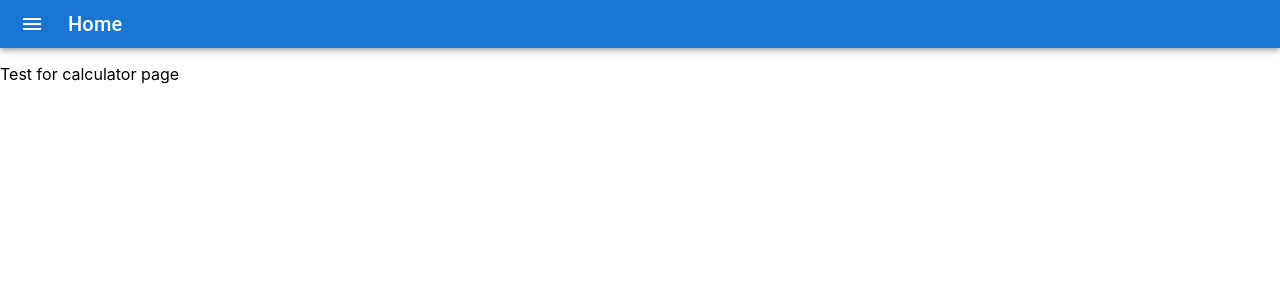
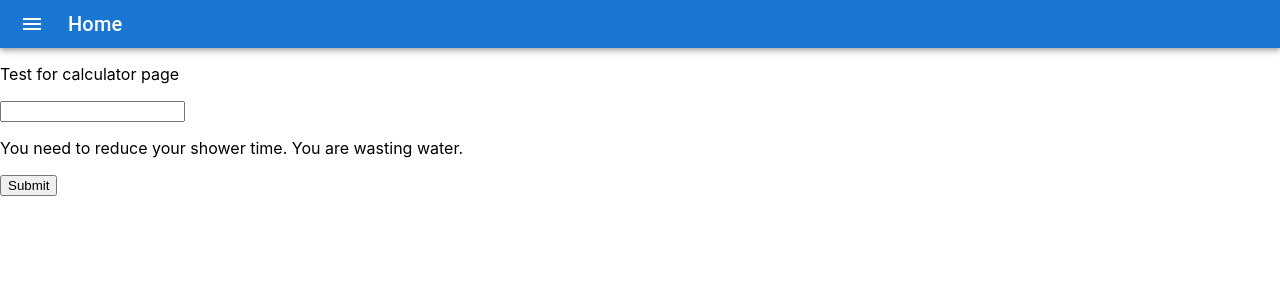
Before and after one commit to UW-INFO442-AU21/group7-smartwater, a React (Create React App) app: page /calculator in a window 1280 px wide. Shown: the top 300 px of the page. Built offline with nearby package versions, Linux system fonts and the light colour scheme.

Commit message:
Created calculator branch and mock calculator

```diff
--- a/package.json
+++ b/package.json
@@ -16,6 +16,7 @@
     "@types/react-router-dom": "^5.3.2",
     "react": "^17.0.2",
     "react-dom": "^17.0.2",
+    "react-hook-form": "^7.19.5",
     "react-router-dom": "^5.3.0",
     "react-scripts": "4.0.3",
     "styled-components": "^5.3.3",
--- a/src/Pages/CalculatorPage.js
+++ b/src/Pages/CalculatorPage.js
@@ -1,11 +1,38 @@
-import React from 'react';
+import React, { useState } from 'react';
 import Navigation from '../Components/Navigation';
+import { useForm } from "react-hook-form";
 
 export default function CalculatorPage() {
+
+    const aboveSix = (minutes: number) => minutes > 6;
+    const {
+        register,
+        handleSubmit,
+        watch,
+        formState: { errors }
+      } = useForm();
+      const formValues = useState(null);
+      const onSubmit = (data) => {
+        console.log(data);
+
+      }; // your form submit function which will invoke after successful validation
+
+      console.log(watch("example"));
     return (
         <div>
             <Navigation />
             <p>Test for calculator page</p>
+            <form onSubmit={handleSubmit(onSubmit)}>
+      {/* include validation with required or other standard HTML validation rules */}
+      <input type="number" {...register("showerMinutes", { required: true, min: 1, max: 99, validate: aboveSix})} />
+      {/* errors will return when field validation fails  */}
+      {errors.showerMinutes && errors.showerMinutes.type === "min" && (<p>You must input a number greater than 0.</p>)}
+      {aboveSix &&
+      (<p>You need to reduce your shower time. You are wasting water.</p>)}
+      <input type="submit" />
+    </form>
+    <div>
+    </div>
         </div>
     )
 }
--- /dev/null
+++ b/src/Pages/calculator.css
@@ -0,0 +1,128 @@
+body {
+  background: #0e101c;
+  font-family: -apple-system, BlinkMacSystemFont, "Segoe UI", "Roboto", "Oxygen",
+    "Ubuntu", "Cantarell", "Fira Sans", "Droid Sans", "Helvetica Neue",
+    sans-serif;
+}
+
+form {
+  max-width: 500px;
+  margin: 0 auto;
+}
+
+h1 {
+  font-weight: 100;
+  color: white;
+  text-align: center;
+  padding-bottom: 10px;
+  border-bottom: 1px solid rgb(79, 98, 148);
+}
+
+.form {
+  background: #0e101c;
+  max-width: 400px;
+  margin: 0 auto;
+}
+
+p {
+  color: #bf1650;
+}
+
+p::before {
+  display: inline;
+  content: "⚠ ";
+}
+
+input {
+  display: block;
+  box-sizing: border-box;
+  width: 100%;
+  border-radius: 4px;
+  border: 1px solid white;
+  padding: 10px 15px;
+  margin-bottom: 10px;
+  font-size: 14px;
+}
+
+label {
+  line-height: 2;
+  text-align: left;
+  display: block;
+  margin-bottom: 13px;
+  margin-top: 20px;
+  color: white;
+  font-size: 14px;
+  font-weight: 200;
+}
+
+button[type="submit"],
+input[type="submit"] {
+  background: #ec5990;
+  color: white;
+  text-transform: uppercase;
+  border: none;
+  margin-top: 40px;
+  padding: 20px;
+  font-size: 16px;
+  font-weight: 100;
+  letter-spacing: 10px;
+}
+
+button[type="submit"]:hover,
+input[type="submit"]:hover {
+  background: #bf1650;
+}
+
+button[type="submit"]:active,
+input[type="button"]:active,
+input[type="submit"]:active {
+  transition: 0.3s all;
+  transform: translateY(3px);
+  border: 1px solid transparent;
+  opacity: 0.8;
+}
+
+input:disabled {
+  opacity: 0.4;
+}
+
+input[type="button"]:hover {
+  transition: 0.3s all;
+}
+
+button[type="submit"],
+input[type="button"],
+input[type="submit"] {
+  -webkit-appearance: none;
+}
+
+.App {
+  max-width: 600px;
+  margin: 0 auto;
+}
+
+button[type="button"] {
+  display: block;
+  appearance: none;
+  background: #333;
+  color: white;
+  border: none;
+  text-transform: uppercase;
+  padding: 10px 20px;
+  border-radius: 4px;
+}
+
+hr {
+  margin-top: 30px;
+}
+
+button {
+  display: block;
+  appearance: none;
+  margin-top: 40px;
+  border: 1px solid #333;
+  margin-bottom: 20px;
+  text-transform: uppercase;
+  padding: 10px 20px;
+  border-radius: 4px;
+}
```
Also changed, not shown: 1 other file (tests, documents, lock files or other folders).
